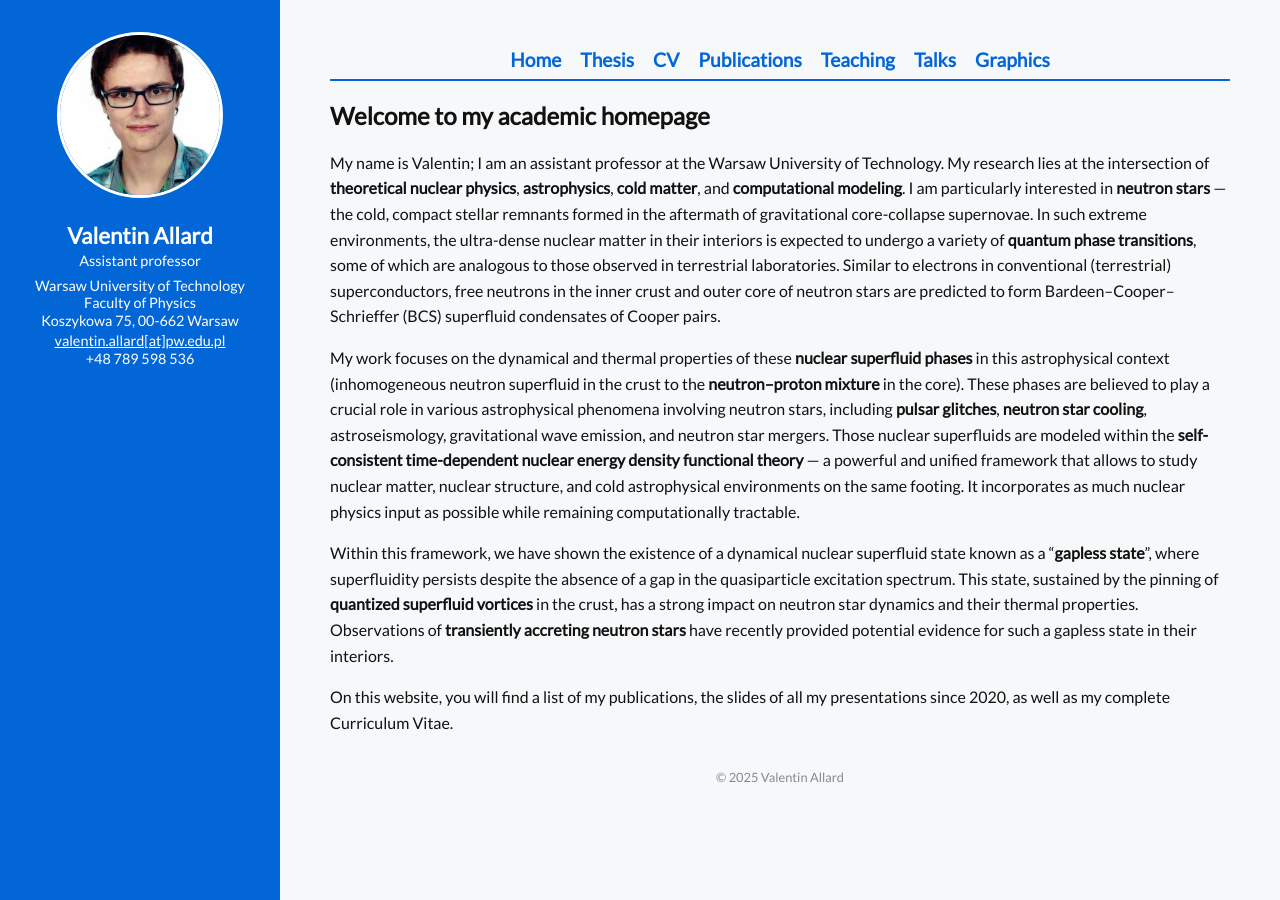
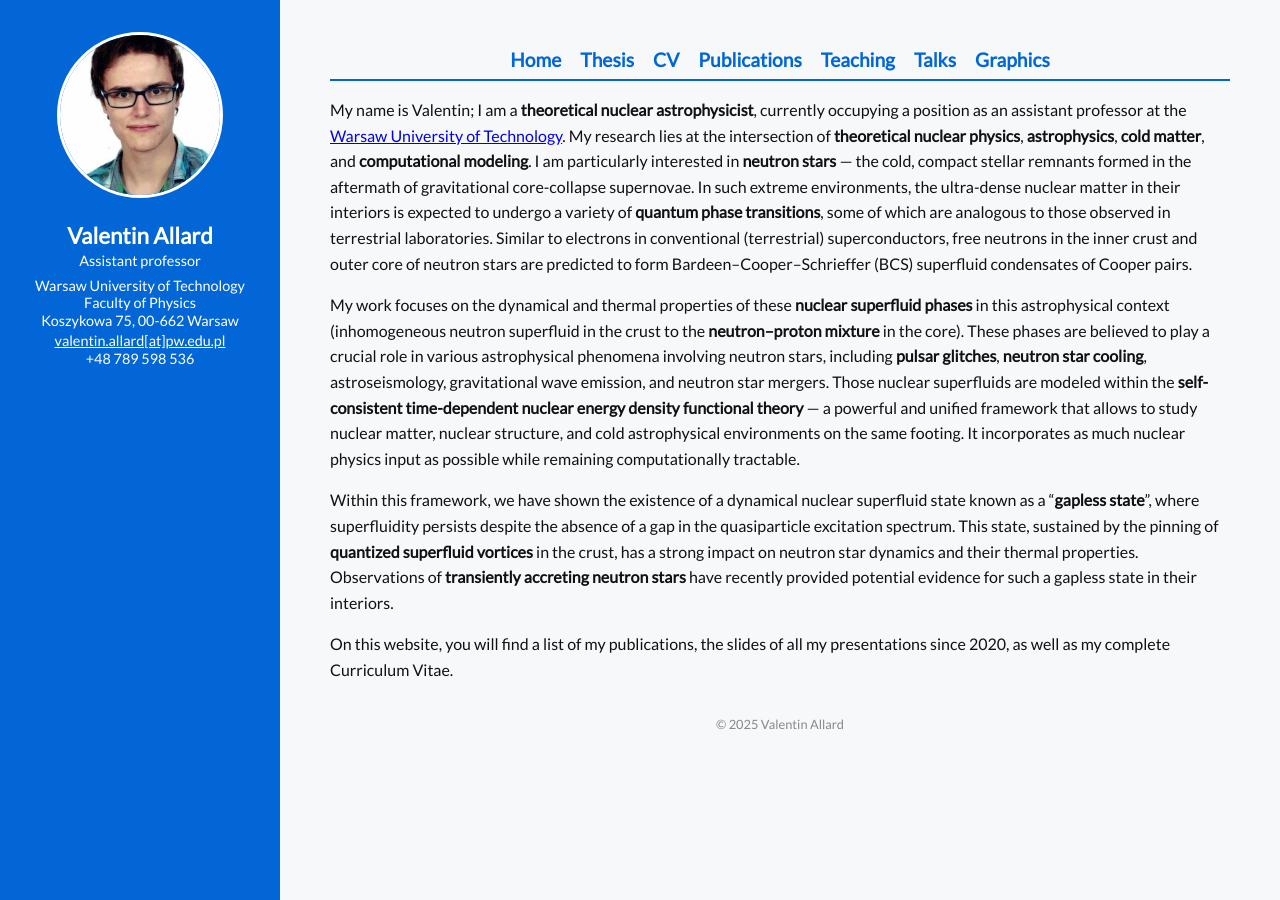
Before and after one commit to V-allard/V-allard.github.io, a Jekyll site: the page index.html, which Jekyll copies as it is, in a window 1280 px wide. Built offline with Jekyll 4.4.1, drawn with Linux system fonts in a browser that asks for light colours.

Commit message:
Update index.html

```diff
--- a/index.html
+++ b/index.html
@@ -168,9 +168,11 @@
       <a href="/graphics/">Graphics</a>
     </nav>
 
-    <h2>Welcome to my academic homepage</h2>
+    <!--<h2>Welcome to my academic homepage</h2>-->
 
-     <p> My name is Valentin; I am an assistant professor at the Warsaw University of Technology. My research lies at the intersection of <strong>theoretical nuclear physics</strong>, <strong>astrophysics</strong>, <strong>cold matter</strong>, and <strong>computational modeling</strong>.
+
+     <p> My name is Valentin; I am a <strong>theoretical nuclear astrophysicist</strong>, currently occupying a position as an assistant professor at the <a href="https://eng.pw.edu.pl">Warsaw University of Technology</a>.
+       My research lies at the intersection of <strong>theoretical nuclear physics</strong>, <strong>astrophysics</strong>, <strong>cold matter</strong>, and <strong>computational modeling</strong>.
       I am particularly interested in <strong>neutron stars</strong> — the cold, compact stellar remnants formed in the aftermath of gravitational core-collapse supernovae. In such extreme environments, the ultra-dense nuclear matter in their interiors is expected to undergo a variety of <strong>quantum phase transitions</strong>, some of which are analogous to those observed in terrestrial laboratories.
       Similar to electrons in conventional (terrestrial) superconductors, free neutrons in the inner crust and outer core of neutron stars are predicted to form Bardeen–Cooper–Schrieffer (BCS) superfluid condensates of Cooper pairs. </p>
 
```
